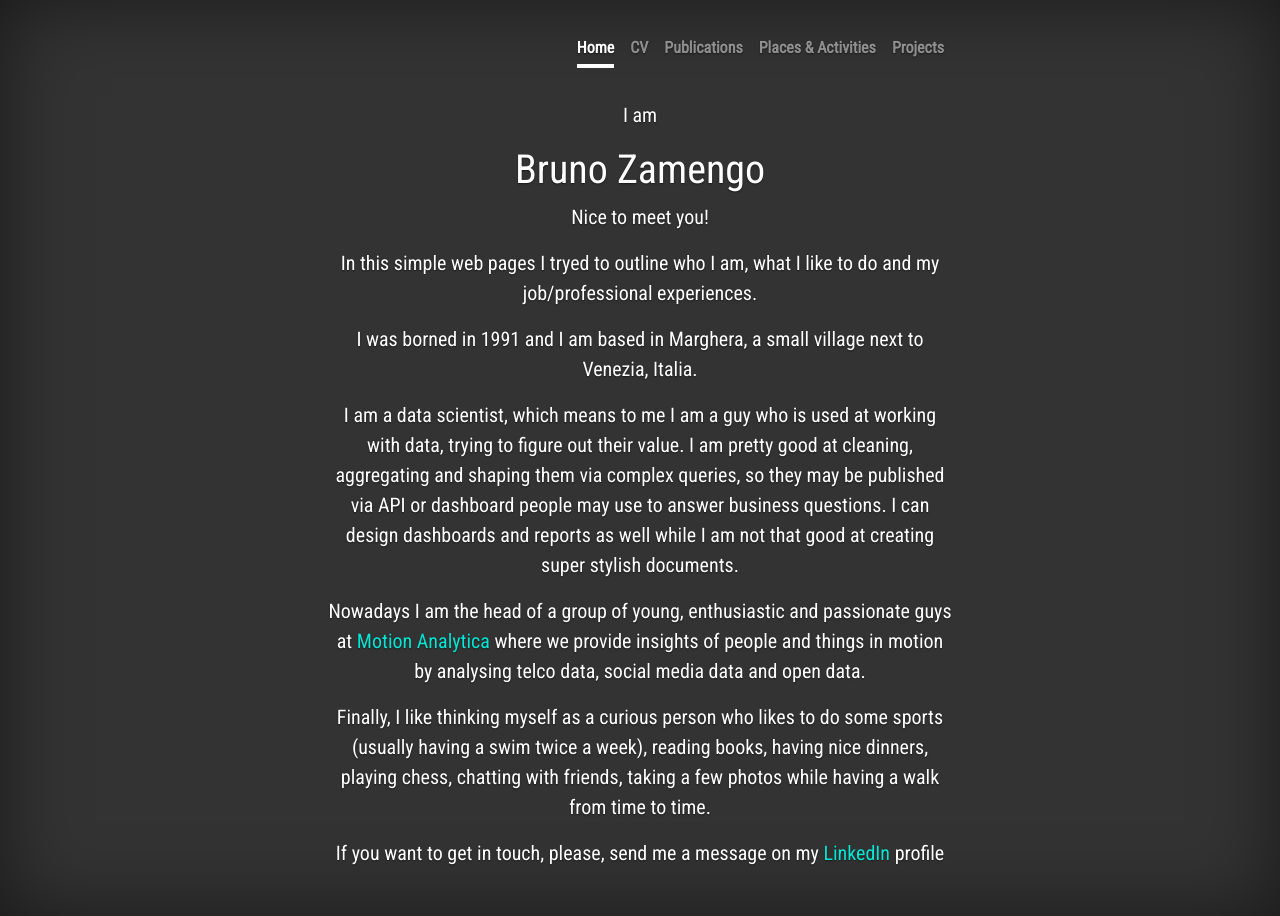
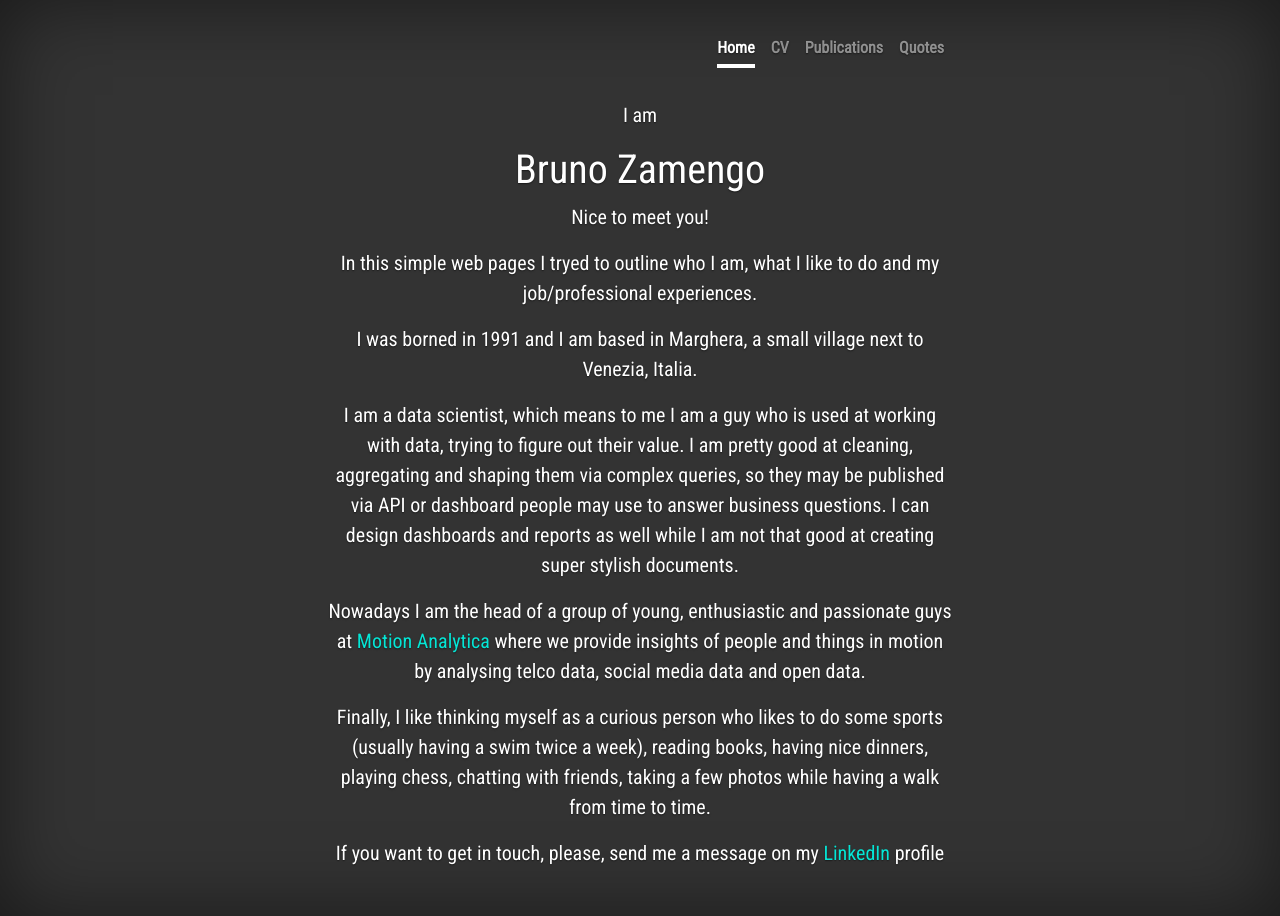
Before and after one commit to bzame/bzame.github.io, a plain HTML site: page index.html in a window 1280 px wide. Drawn offline with nearby package versions, Linux system fonts and the light colour scheme.

Commit message:
Update index.html

```diff
--- a/index.html
+++ b/index.html
@@ -37,8 +37,9 @@
 							<a class="nav-link active" href="#">Home</a>
 							<a class="nav-link " href="resume.html">CV</a>
 							<a class="nav-link " href="publications.html">Publications</a>
-							<a class="nav-link" href="places.html">Places &amp; Activities</a>
-							<a class="nav-link" href="project.html">Projects</a>
+							<!--<a class="nav-link" href="places.html">Places &amp; Activities</a>-->
+							<!--<a class="nav-link" href="project.html">Projects</a>-->
+							<a class="nav-link " href="quotes.html">Quotes</a>
                         </nav>
                     </div>
                 </header>
@@ -99,4 +100,5 @@
 <!--      integrity="sha384-alpBpkh1PFOepccYVYDB4do5UnbKysX5WZXm3XxPqe5iKTfUKjNkCk9SaVuEZflJ" crossorigin="anonymous"></script> -->
 
 </body>
+
 </html>
```
